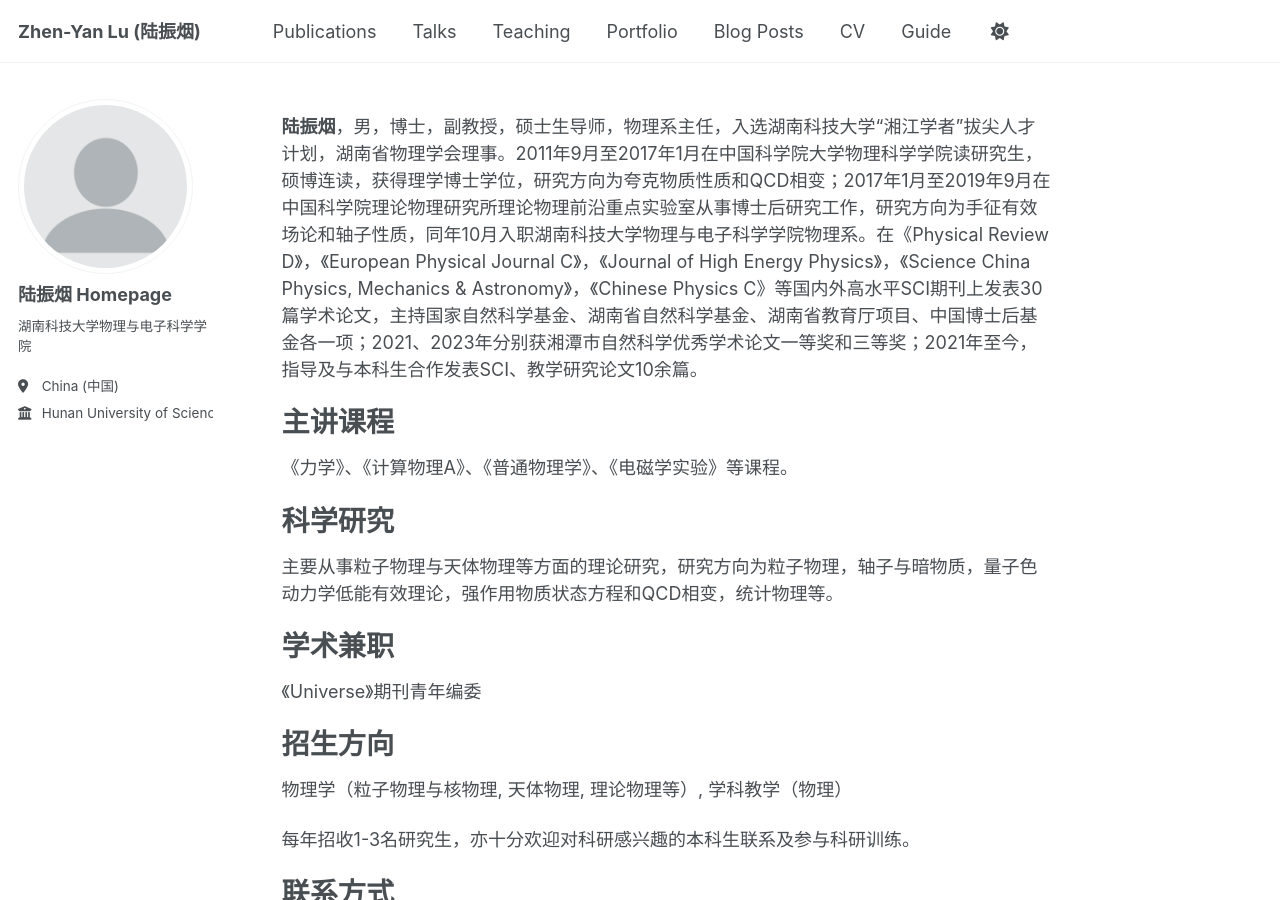
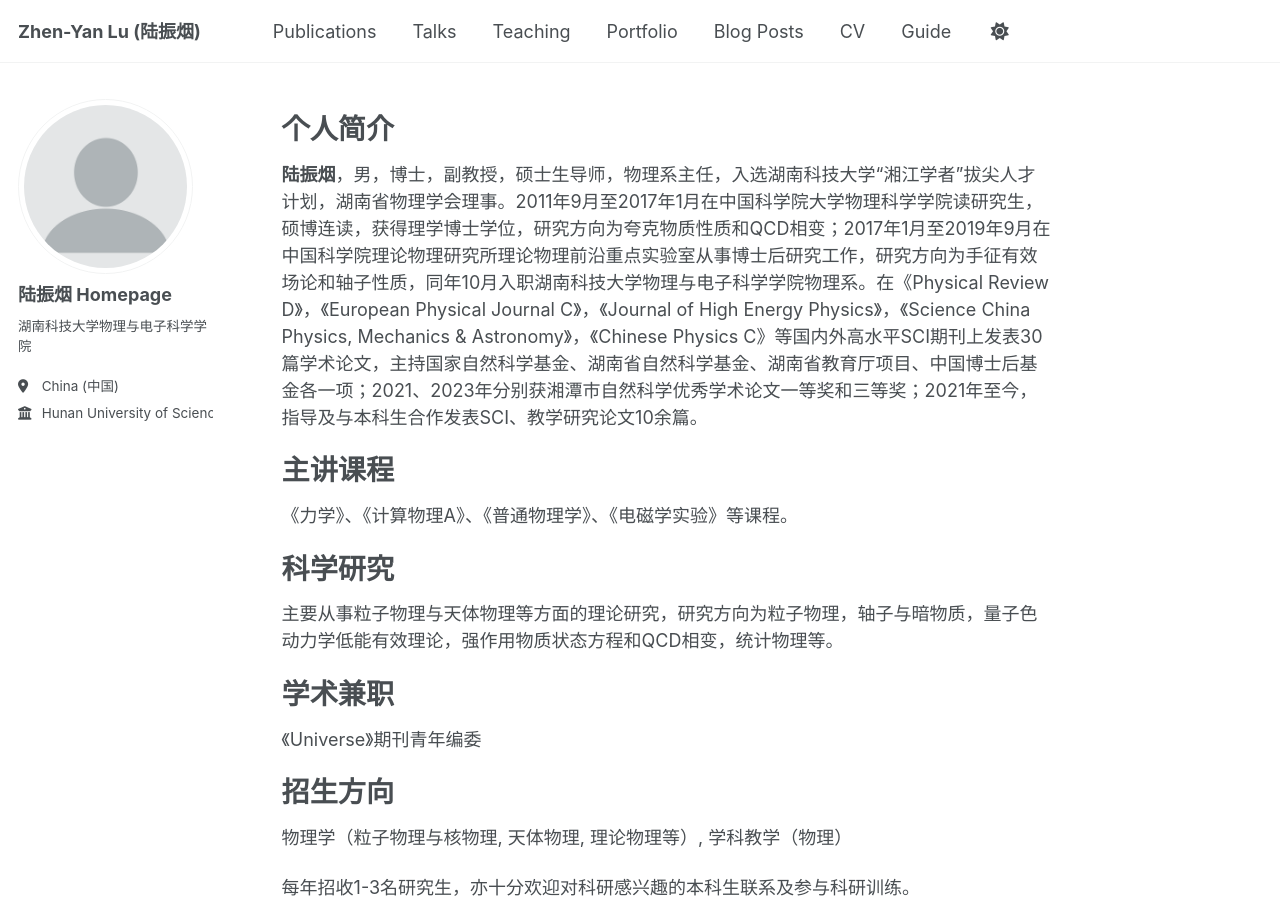
Before and after one commit to luzhenyan-stack/luzhenyan.github.io, a Jekyll site: the page built from _pages/about.md, in a window 1280 px wide and 900 px high. Built offline with Jekyll 4.4.1, drawn with Linux system fonts in a browser that asks for light colours; a script that is not in the unit is left out.

Commit message:
Update about.md

```diff
--- a/_pages/about.md
+++ b/_pages/about.md
@@ -6,6 +6,9 @@ redirect_from:
   - /about/
   - /about.html
 ---
+
+个人简介
+======
    **陆振烟**，男，博士，副教授，硕士生导师，物理系主任，入选湖南科技大学“湘江学者”拔尖人才计划，湖南省物理学会理事。2011年9月至2017年1月在中国科学院大学物理科学学院读研究生，硕博连读，获得理学博士学位，研究方向为夸克物质性质和QCD相变；2017年1月至2019年9月在中国科学院理论物理研究所理论物理前沿重点实验室从事博士后研究工作，研究方向为手征有效场论和轴子性质，同年10月入职湖南科技大学物理与电子科学学院物理系。在《Physical Review D》，《European Physical Journal C》，《Journal of High Energy Physics》，《Science China Physics, Mechanics & Astronomy》，《Chinese Physics C》等国内外高水平SCI期刊上发表30篇学术论文，主持国家自然科学基金、湖南省自然科学基金、湖南省教育厅项目、中国博士后基金各一项；2021、2023年分别获湘潭市自然科学优秀学术论文一等奖和三等奖；2021年至今，指导及与本科生合作发表SCI、教学研究论文10余篇。
 
 主讲课程
```
